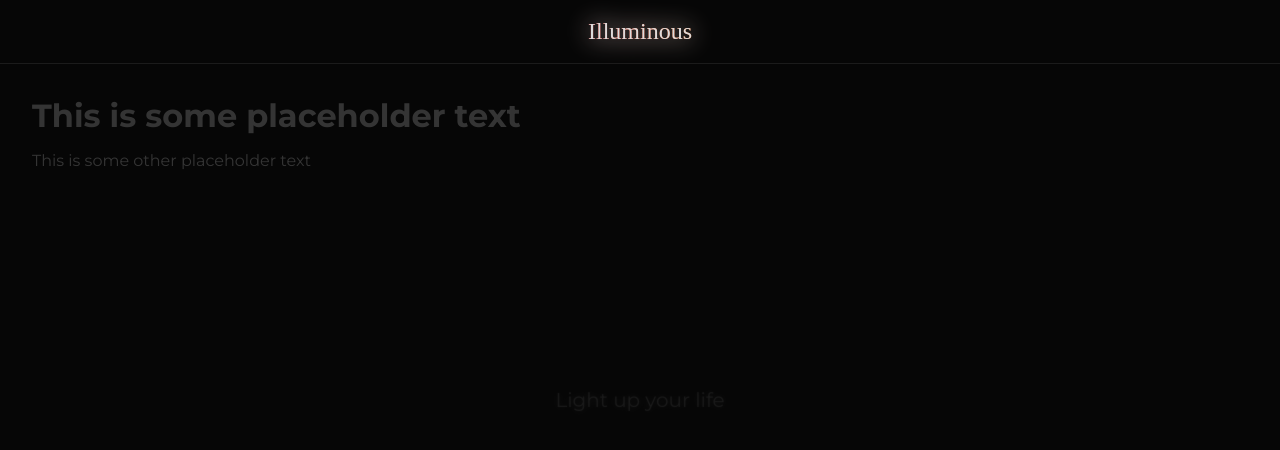
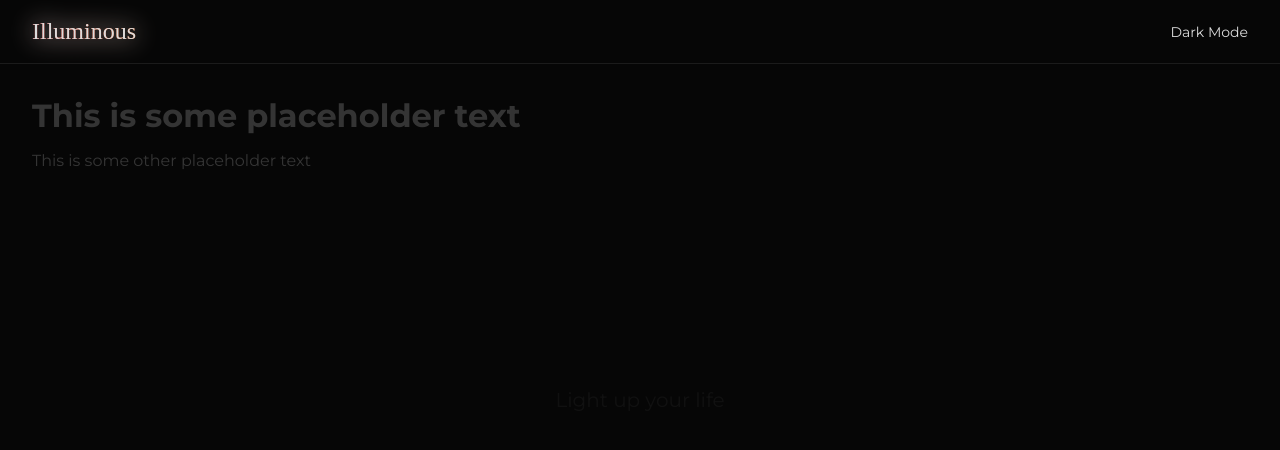
Before and after one commit to tdarthur/smart-light-app, a React (Vite) app: page / in a window 1280 px wide. Shown: the top 450 px of the page. Built offline with nearby package versions, Linux system fonts and the light colour scheme; a web font is replaced by a local one.

Commit message:
adds light/dark mode toggle

```diff
--- a/src/components/Header.tsx
+++ b/src/components/Header.tsx
@@ -1,29 +1,55 @@
-import type { ComponentProps } from "react";
+import { useState, type ComponentProps } from "react";
 import clsx from "clsx";
 
 import styles from "./components.module.css";
 import { useLocation, useNavigate } from "react-router-dom";
 
+let lightModeEnabled = localStorage.getItem("light-mode") === "true";
+if (lightModeEnabled) {
+	document.body.classList.add("light-mode");
+}
+
 const Header = ({ className, ...props }: ComponentProps<"header">) => {
+	const [lightMode, setLightMode] = useState(lightModeEnabled);
+
 	const location = useLocation();
 	const navigate = useNavigate();
 
 	return (
 		<>
 			<header className={clsx(styles.header, className)} {...props}>
+				<div className={styles.headerLogo}>
+					<button
+						className={styles.headerLogoText}
+						data-text="Illuminous"
+						onClick={() => {
+							if (location.pathname !== "/") {
+								navigate("/");
+							}
+						}}
+					>
+						Illuminous
+					</button>
+				</div>
+
 				<button
-					className={styles.headerLogo}
-					data-text="Illuminous"
+					className={styles.headerDarkModeToggle}
 					onClick={() => {
-						if (location.pathname !== "/") {
-							navigate("/");
+						lightModeEnabled = !lightModeEnabled;
+
+						if (lightModeEnabled) {
+							document.body.classList.add("light-mode");
+							localStorage.setItem("light-mode", "true");
+						} else {
+							document.body.classList.remove("light-mode");
+							localStorage.setItem("light-mode", "false");
 						}
+
+						setLightMode(lightModeEnabled);
 					}}
 				>
-					Illuminous
+					{lightMode ? "Light Mode" : "Dark Mode"}
 				</button>
-
-				<button />
 			</header>
 			<div className={styles.headerSpacer} />
 		</>
--- a/src/components/components.module.css
+++ b/src/components/components.module.css
@@ -3,15 +3,18 @@
 	top: 0;
 	left: 0;
 
-	display: flex;
-	justify-content: center;
-	align-items: center;
+	display: grid;
+	grid-template-columns: 50% 50%;
 
 	width: 100vw;
 	height: 64px;
 
 	background-color: var(--color-background);
-	border-bottom: 1px solid #202020;
+	border-bottom: 1px solid var(--color-header-border);
+}
+
+.header > * {
+	align-self: center;
 }
 
 @keyframes background-slide {
@@ -25,6 +28,19 @@
 }
 
 .headerLogo {
+	display: flex;
+	align-items: center;
+
+	height: 100%;
+	padding-left: 32px;
+}
+
+body:global(.light-mode) .headerLogo {
+	clip-path: polygon(0 0, 224px 0, 256px 100%, 0% 100%);
+	background-color: black;
+}
+
+.headerLogoText {
 	--logo-gradient: linear-gradient(
 		90deg,
 		#ff0000 0%,
@@ -53,7 +69,7 @@
 	transition: color 150ms linear;
 }
 
-.headerLogo::before {
+.headerLogoText::before {
 	content: attr(data-text);
 
 	position: absolute;
@@ -73,12 +89,23 @@
 		filter 150ms linear;
 }
 
-.headerLogo:hover {
+.headerLogoText:hover {
 	color: transparent;
 }
 
-.headerLogo:hover::before {
+.headerLogoText:hover::before {
 	color: transparent;
+}
+
+.headerDarkModeToggle {
+	justify-self: right;
+	padding-right: 32px;
+
+	font-size: 14px;
+}
+
+.headerDarkModeToggle:hover {
+	font-weight: bold;
 }
 
 .headerSpacer {
--- a/src/index.css
+++ b/src/index.css
@@ -20,22 +20,7 @@ button:not(:disabled):hover {
 }
 
 :root {
-	font-family: "Montserrat", sans-serif;
-
-	background-color: var(--color-background);
-	color: var(--color-text);
-
 	scroll-behavior: smooth;
-
-	--scroll-bar-width: 8px;
-	--scroll-bar-color: #fff;
-	--scroll-bar-hover-color: #888;
-
-	--color-text: white;
-	--color-background: #080808;
-	--color-primary: #f7ffc8;
-	--color-secondary: #39ebff;
-	--color-accent: #032752;
 }
 
 /* Scrollbar */
@@ -46,7 +31,6 @@ button:not(:disabled):hover {
 }
 
 ::-webkit-scrollbar-track {
-	background-color: var(--color-secondary);
 	background-color: transparent;
 }
 
@@ -62,10 +46,31 @@ button:not(:disabled):hover {
 /* App Styles */
 
 body {
+	--color-text: white;
+	--color-background: #080808;
+
+	--scroll-bar-width: 8px;
+	--scroll-bar-color: #fff;
+	--scroll-bar-hover-color: #888;
+
 	--main-padding: 32px;
+
+	--color-header-border: #202020;
 
 	margin: 0;
 	overflow-x: hidden;
+
+	font-family: "Montserrat", sans-serif;
+
+	background-color: var(--color-background);
+	color: var(--color-text);
+}
+
+body.light-mode {
+	--color-text: #080808;
+	--color-background: #e8e8e8;
+
+	--color-header-border: #888888;
 }
 
 .yeehaw {
--- a/src/routes/Home/home.module.css
+++ b/src/routes/Home/home.module.css
@@ -4,17 +4,17 @@
 	}
 
 	33% {
-		color: white;
+		color: var(--color-text);
 	}
 
 	66% {
-		color: white;
+		color: var(--color-text);
 		opacity: 1;
 		text-shadow:
-			0 0 8px white,
-			0 0 32px white,
-			0 0 64px white,
-			0 0 128px white;
+			0 0 8px,
+			0 0 32px,
+			0 0 64px,
+			0 0 128px;
 	}
 
 	to {
@@ -46,6 +46,10 @@
 	animation: landing-underlay-fade 4000ms 500ms forwards;
 }
 
+body:global(.light-mode) .landingUnderlay {
+	background-color: var(--background-color);
+}
+
 @keyframes landing-fade {
 	from {
 		opacity: 0;
```
